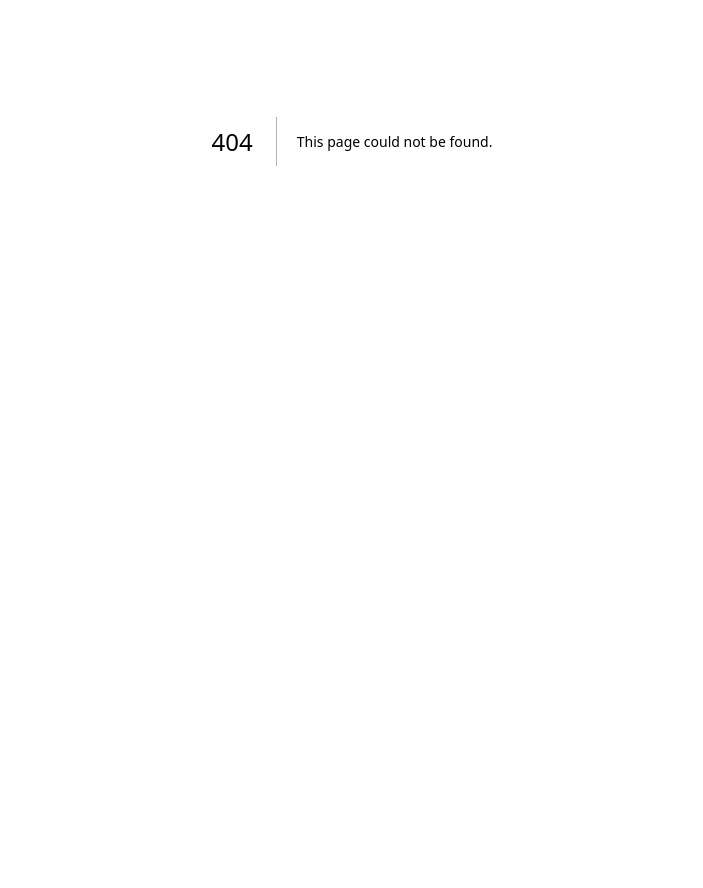
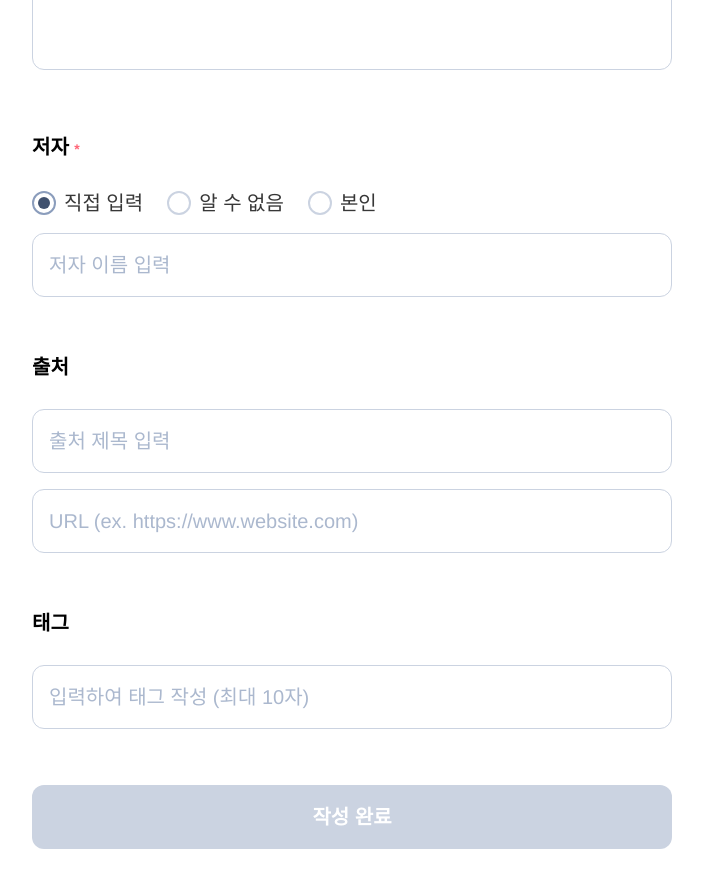
Before and after one commit to dang-96/Epigram, a Next.js app in the folder epigram/: page /write in a window 1280 px wide. Before the commit this address had no page. Shown: the part 340-1228 px from the top of the page, without its empty margins (288-991 px from the left). Before the commit the page ends 881 px from the top, so only its background shows below. Built offline with nearby package versions, Linux system fonts and the light colour scheme.

Commit message:
design: 피드 작성 페이지 퍼블리싱

```diff
--- /dev/null
+++ b/epigram/src/pages/write/index.tsx
@@ -0,0 +1,137 @@
+import clsx from 'clsx';
+import { useState } from 'react';
+
+export default function Write() {
+  const subTitleClass = 'mb-7 text-xl font-semibold';
+  const contentMb = 'mb-14';
+  const inputTextClass =
+    'h-16 w-full rounded-xl border-[1px] border-blue-300 p-4 text-xl font-normal placeholder:text-blue-400';
+  const customInputRadio =
+    'flex h-6 w-6 appearance-none items-center justify-center rounded-full border-2 border-blue-300 checked:border-blue-500 checked:before:block checked:before:h-3 checked:before:w-3 checked:before:rounded-full checked:before:bg-blue-800';
+
+  const [isButton, setIsButton] = useState<boolean>(false);
+  const [isRadio, setIsRadio] = useState<string>('manual');
+
+  return (
+    <div className="py-14">
+      <div className="mx-auto w-full max-w-[640px]">
+        <h2 className="mb-10 text-2xl font-semibold">에피그램 만들기</h2>
+
+        <form>
+          <div className={contentMb}>
+            <h3 className={subTitleClass}>
+              <label htmlFor="feedContent">내용</label>{' '}
+              <span className="text-lg text-red">*</span>
+            </h3>
+            <textarea
+              id="feedContent"
+              className="h-36 w-full resize-none rounded-xl border-[1px] border-blue-300 px-4 py-[10px] text-xl font-normal placeholder:text-blue-400"
+              placeholder="500자 이내로 입력해주세요."
+              maxLength={500}
+            ></textarea>
+          </div>
+
+          <div className={contentMb}>
+            <h3 className={subTitleClass}>
+              저자 <span className="text-sm text-red">*</span>
+            </h3>
+            <div className="mb-4 flex items-center justify-start gap-6">
+              <div className="flex items-center justify-start gap-2">
+                <input
+                  id="manual"
+                  type="radio"
+                  name="author"
+                  className={customInputRadio}
+                  checked={isRadio === 'manual'}
+                  onChange={() => setIsRadio('manual')}
+                />
+                <label
+                  htmlFor="manual"
+                  className="text-xl font-medium text-black-600"
+                >
+                  직접 입력
+                </label>
+              </div>
+
+              <div className="flex items-center justify-start gap-2">
+                <input
+                  id="unknown"
+                  type="radio"
+                  name="author"
+                  className={customInputRadio}
+                  checked={isRadio === 'unknown'}
+                  onChange={() => setIsRadio('unknown')}
+                />
+                <label
+                  htmlFor="unknown"
+                  className="text-xl font-medium text-black-600"
+                >
+                  알 수 없음
+                </label>
+              </div>
+
+              <div className="flex items-center justify-start gap-2">
+                <input
+                  id="self"
+                  type="radio"
+                  name="author"
+                  className={customInputRadio}
+                  checked={isRadio === 'self'}
+                  onChange={() => setIsRadio('self')}
+                />
+                <label
+                  htmlFor="self"
+                  className="text-xl font-medium text-black-600"
+                >
+                  본인
+                </label>
+              </div>
+            </div>
+
+            <input
+              type="text"
+              className={inputTextClass}
+              placeholder="저자 이름 입력"
+            />
+          </div>
+
+          <div className={contentMb}>
+            <h3 className={subTitleClass}>출처</h3>
+            <input
+              type="text"
+              className={clsx(inputTextClass, 'mb-4')}
+              placeholder="출처 제목 입력"
+            />
+            <input
+              type="text"
+              className={inputTextClass}
+              placeholder="URL (ex. https://www.website.com)"
+            />
+          </div>
+
+          <div className={contentMb}>
+            <h3 className={subTitleClass}>태그</h3>
+            <input
+              type="text"
+              className={inputTextClass}
+              placeholder="입력하여 태그 작성 (최대 10자)"
+            />
+          </div>
+
+          <div>
+            <button
+              type="submit"
+              className={clsx(
+                isButton ? 'bg-black-500' : 'bg-[#CBD3E1]',
+                'h-16 w-full rounded-xl text-xl font-semibold text-white'
+              )}
+              disabled={!isButton}
+            >
+              작성 완료
+            </button>
+          </div>
+        </form>
+      </div>
+    </div>
+  );
+}
```
